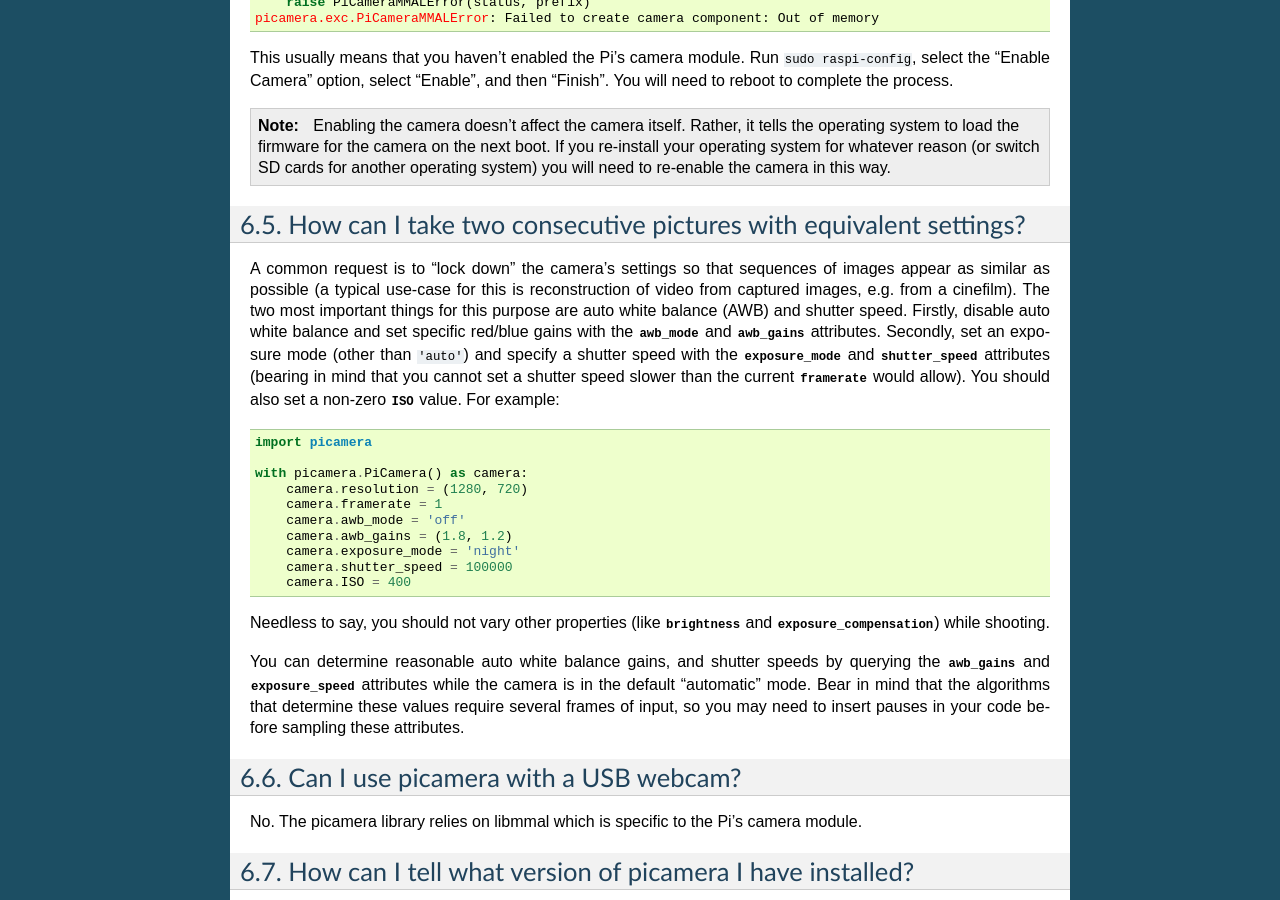
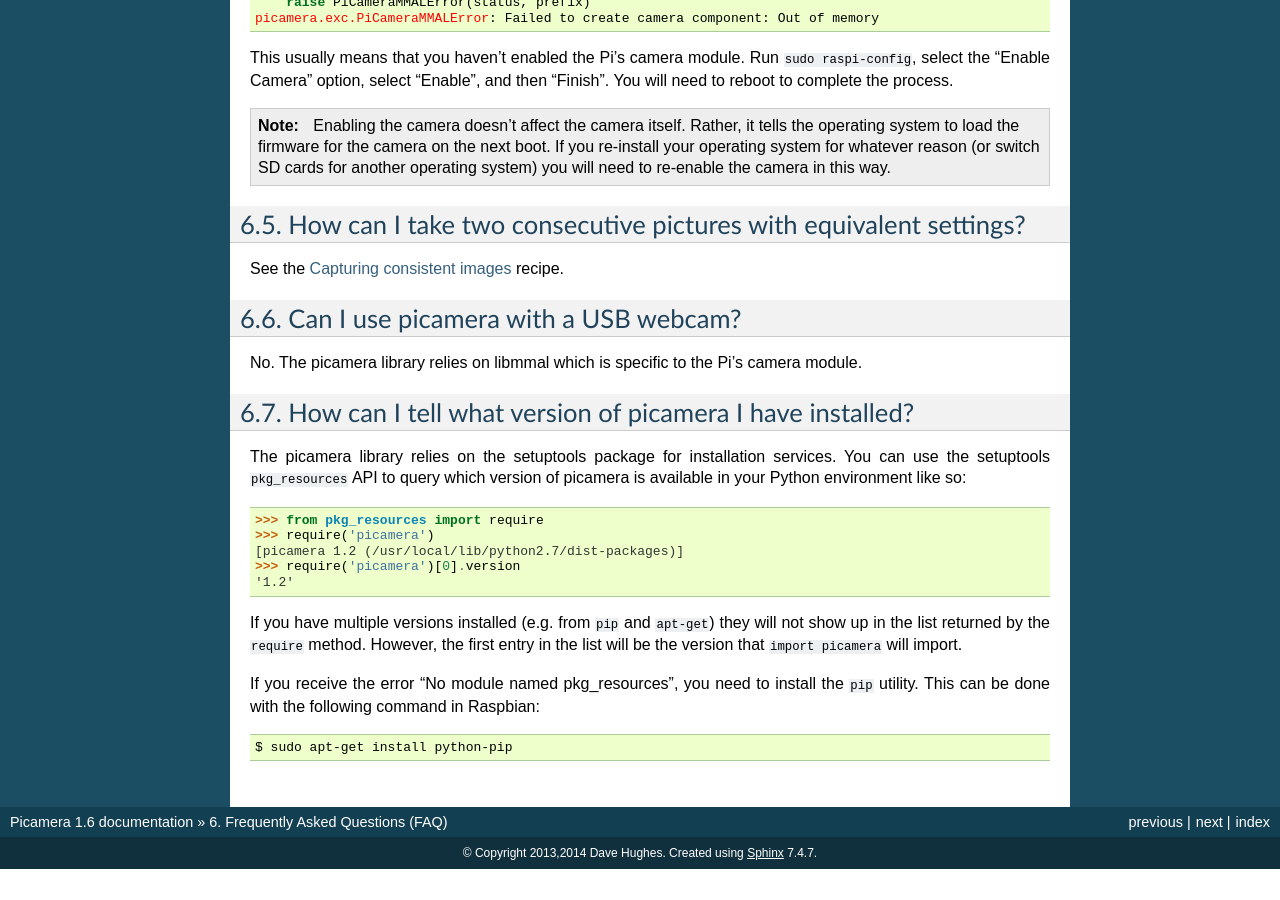
Before and after one commit to waveform80/picamera, a Sphinx documentation site: the page built from docs/faq.rst, in a window 1280 px wide and 900 px high, scrolled down 1670 px. Built offline with Sphinx 7.4.7, drawn with Linux system fonts in a browser that asks for light colours; after the commit the page ends 2539 px from its top, so only the background shows below that.

Commit message:
Update FAQ with new recipes

```diff
--- a/docs/faq.rst
+++ b/docs/faq.rst
@@ -124,41 +124,7 @@ raspi-config``, select the "Enable Camera" option, select "Enable", and then
 How can I take two consecutive pictures with equivalent settings?
 =================================================================
 
-A common request is to "lock down" the camera's settings so that sequences of
-images appear as similar as possible (a typical use-case for this is
-reconstruction of video from captured images, e.g. from a cinefilm). The two
-most important things for this purpose are auto white balance (AWB) and shutter
-speed. Firstly, disable auto white balance and set specific red/blue gains with
-the :attr:`~picamera.PiCamera.awb_mode` and
-:attr:`~picamera.PiCamera.awb_gains` attributes. Secondly, set an exposure mode
-(other than ``'auto'``) and specify a shutter speed with the
-:attr:`~picamera.PiCamera.exposure_mode` and
-:attr:`~picamera.PiCamera.shutter_speed` attributes (bearing in mind that you
-cannot set a shutter speed slower than the current
-:attr:`~picamera.PiCamera.framerate` would allow). You should also set a
-non-zero :attr:`~picamera.PiCamera.ISO` value. For example::
-
-    import picamera
-
-    with picamera.PiCamera() as camera:
-        camera.resolution = (1280, 720)
-        camera.framerate = 1
-        camera.awb_mode = 'off'
-        camera.awb_gains = (1.8, 1.2)
-        camera.exposure_mode = 'night'
-        camera.shutter_speed = 100000
-        camera.ISO = 400
-
-Needless to say, you should not vary other properties (like
-:attr:`~picamera.PiCamera.brightness` and
-:attr:`~picamera.PiCamera.exposure_compensation`) while shooting.
-
-You can determine reasonable auto white balance gains, and shutter speeds by
-querying the :attr:`~picamera.PiCamera.awb_gains` and
-:attr:`~picamera.PiCamera.exposure_speed` attributes while the camera is in the
-default "automatic" mode. Bear in mind that the algorithms that determine these
-values require several frames of input, so you may need to insert pauses in
-your code before sampling these attributes.
+See the :ref:`consistent_capture` recipe.
 
 Can I use picamera with a USB webcam?
 =====================================
```
